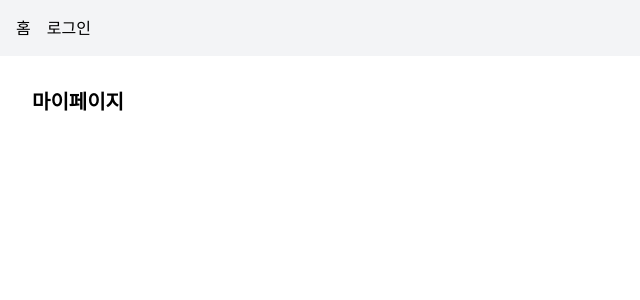
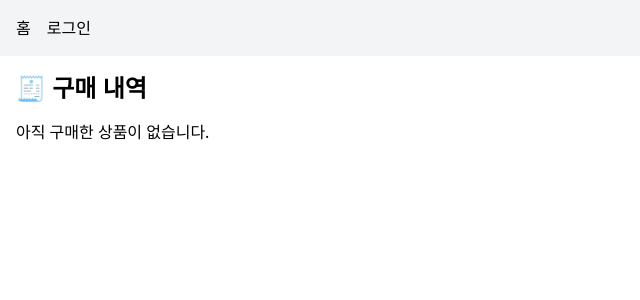
Before and after one commit to eillen-yang/coin-shop, a React (Vite) app: page /mypage in a window 1280 px wide. Shown: the top 300 px of the page, without its empty margins (0-640 px from the left). Built offline with nearby package versions, Linux system fonts and the light colour scheme.

Commit message:
feat: 마이페이지 구매내역 구현

```diff
--- a/src/pages/MyPage.tsx
+++ b/src/pages/MyPage.tsx
@@ -1,7 +1,32 @@
+import { usePurchaseStore } from "../store/purchaseStore";
+
 export default function MyPage() {
+  const purchases = usePurchaseStore((state) => state.purchases);
+
   return (
-    <div className="p-4">
-      <h2 className="mb-4 font-bold text-xl">마이페이지</h2>
+    <div>
+      <h2 className="text-2xl font-bold mb-4">🧾 구매 내역</h2>
+      {purchases.length === 0 ? (
+        <p>아직 구매한 상품이 없습니다.</p>
+      ) : (
+        <ul className="space-y-4">
+          {purchases.map((item, index) => (
+            <li key={index} className="flex items-center gap-4 border-b pb-2">
+              <img
+                src={item.imageUrl}
+                alt={item.name}
+                className="w-12 h-12 object-contain"
+              />
+              <div>
+                <h4 className="font-semibold">{item.name}</h4>
+                <p className="text-sm text-gray-600">
+                  💰 {item.price} 코인에 구매함
+                </p>
+              </div>
+            </li>
+          ))}
+        </ul>
+      )}
     </div>
   );
 }
```
